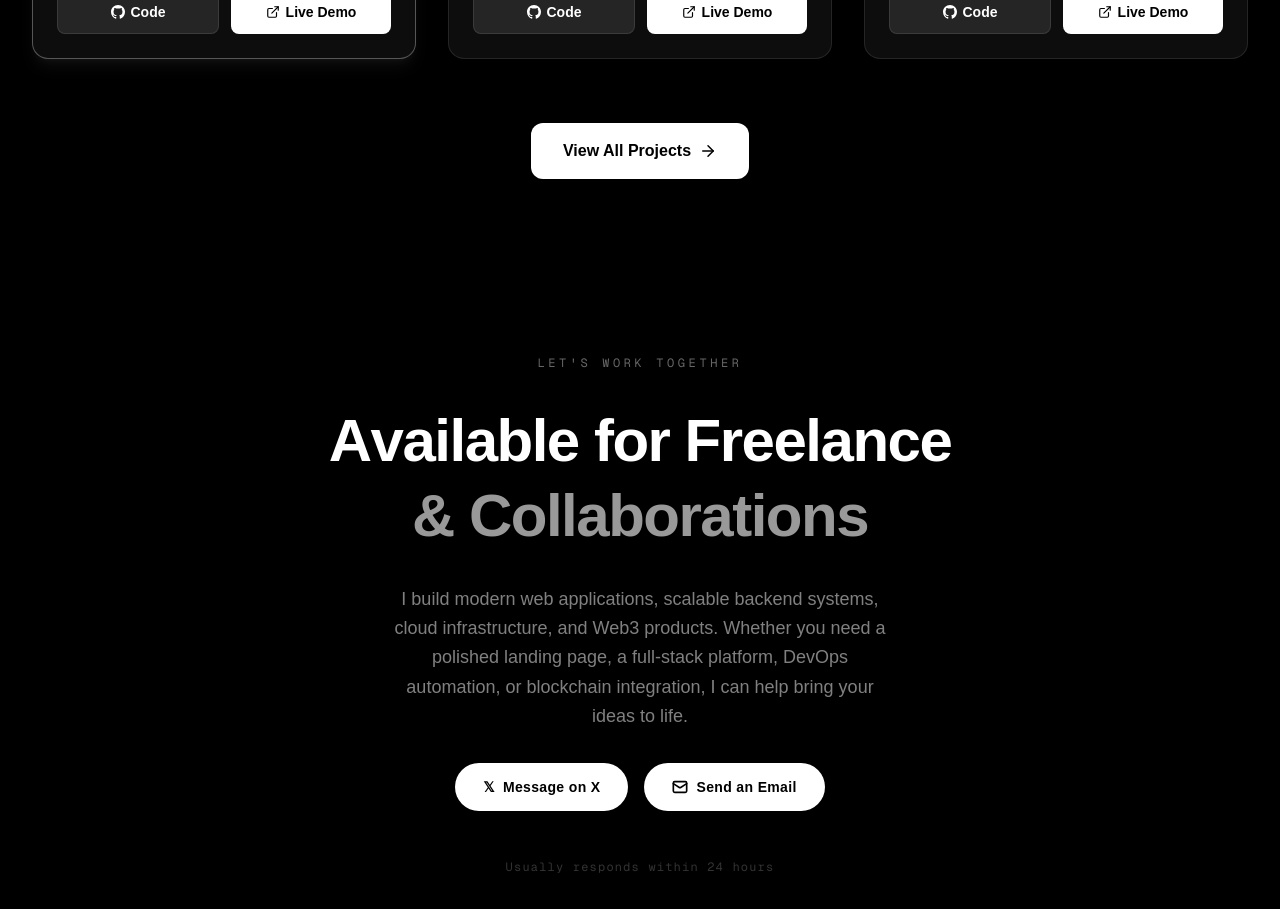
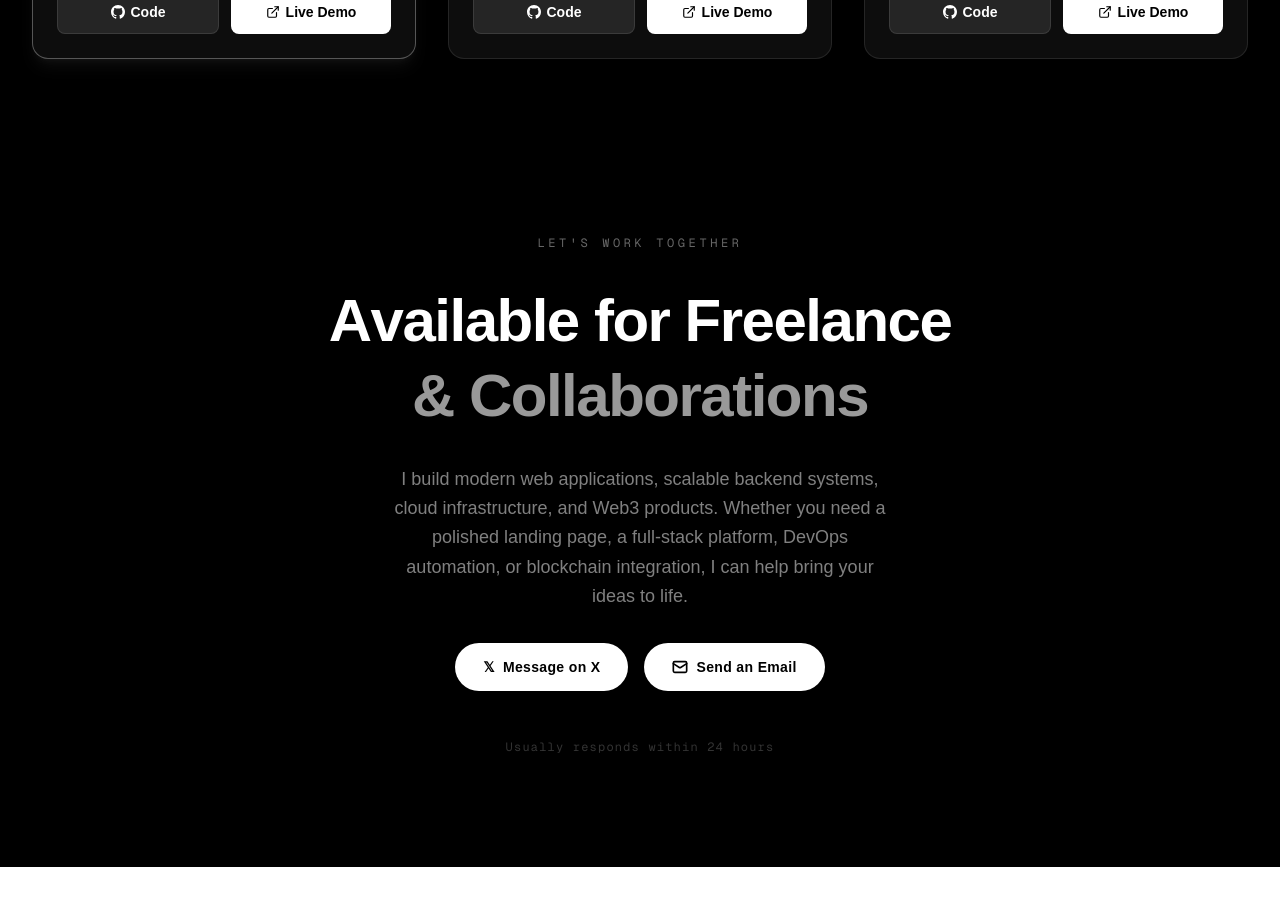
Before and after one commit to sahayanshuman2005/My-Portfolio, a Next.js app: page / in a window 1280 px wide. Shown: the part 2560-3469 px from the top of the page. After the commit the page ends 3427 px from the top, so only its background shows below. Built offline with nearby package versions, Linux system fonts and the light colour scheme.

Commit message:
Comment out ViewAllProjects component
Comment out the ViewAllProjects component in Project.tsx.

```diff
--- a/components/Project.tsx
+++ b/components/Project.tsx
@@ -382,7 +382,7 @@ export default function Projects() {
               />
               ))}
             </motion.div>
-            <ViewAllProjects />
+            {/* <ViewAllProjects /> */}
           </SortableContext>
 
           <DragOverlay
```
